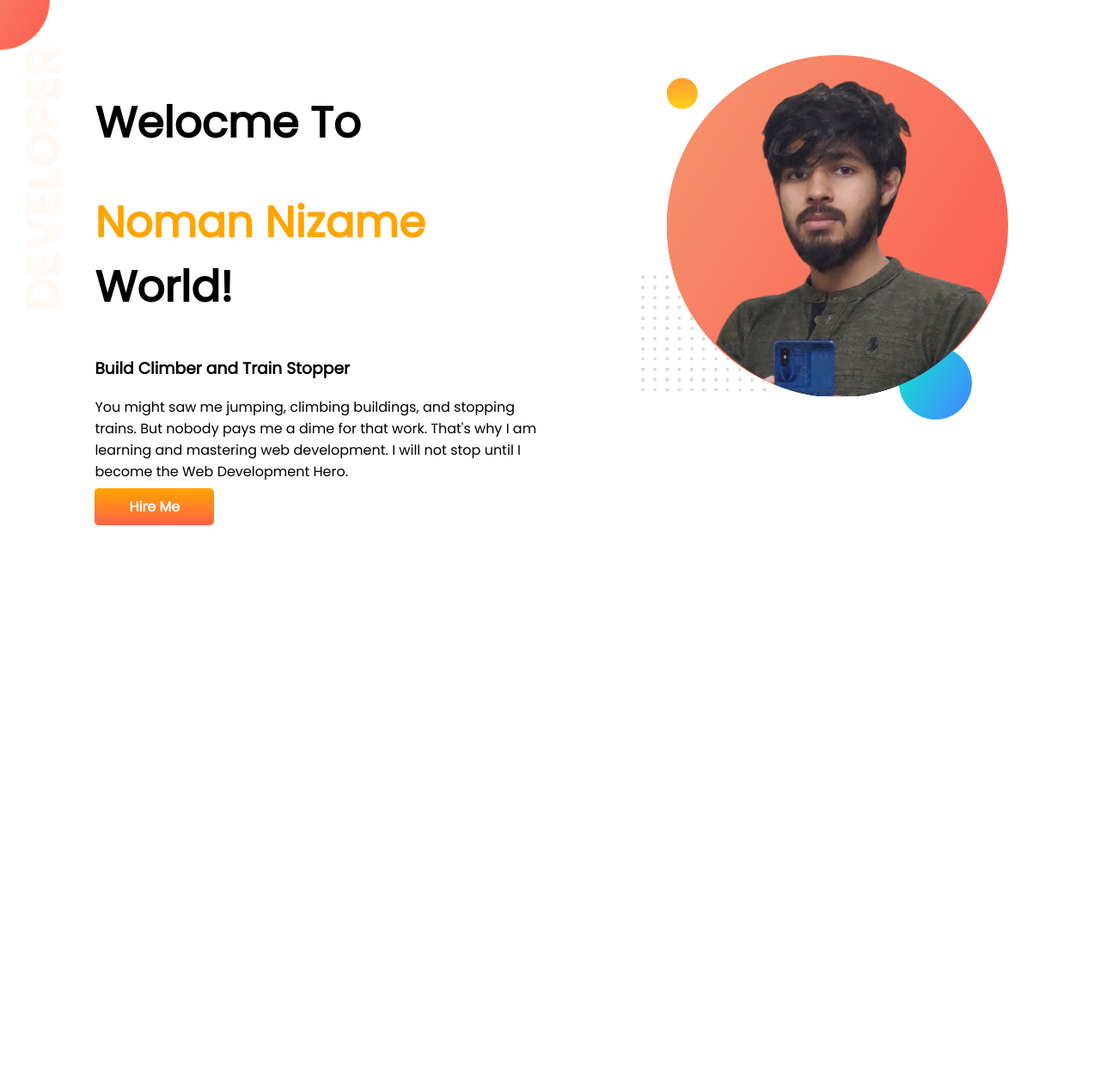
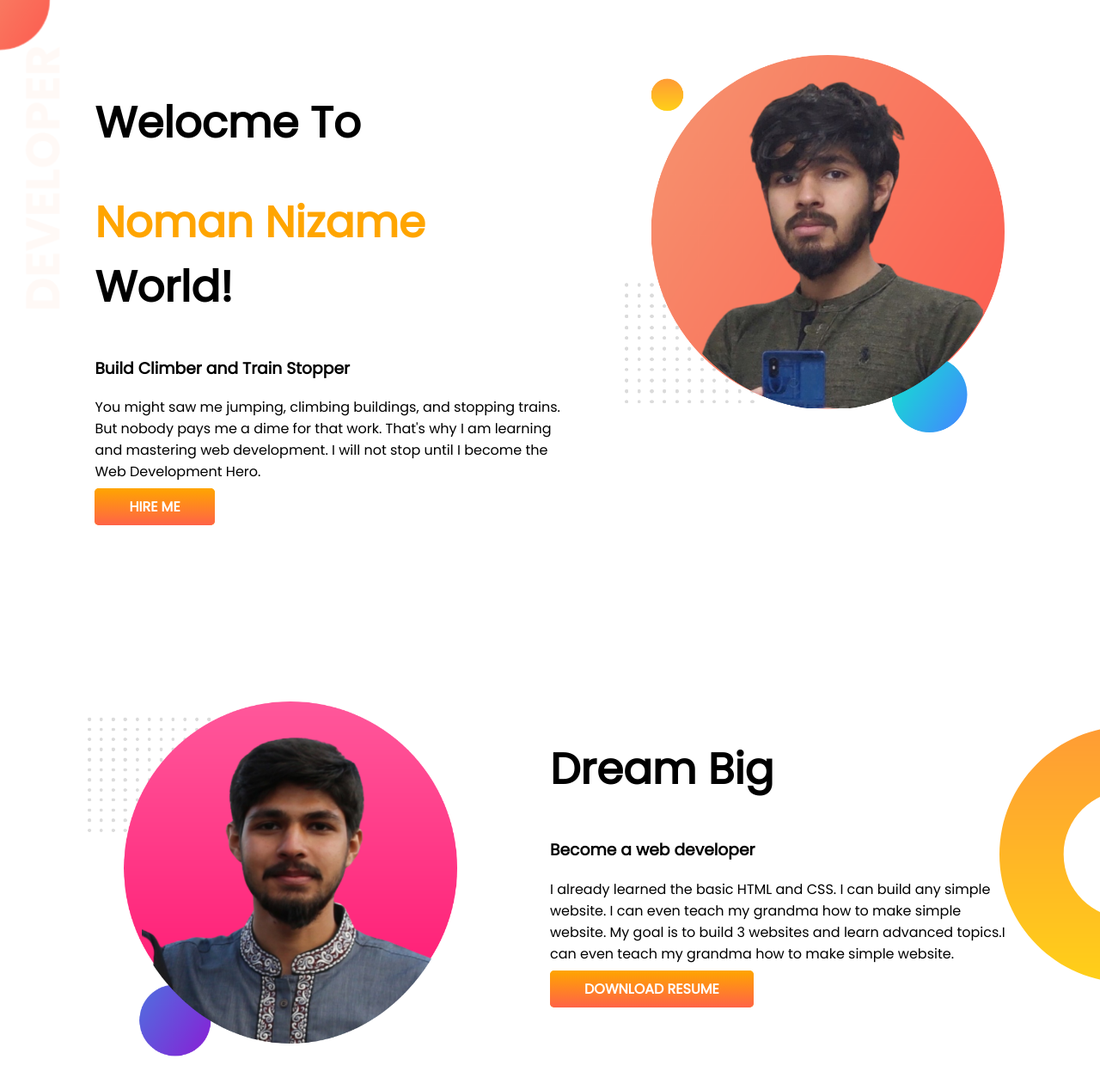
Before and after one commit to nomannizame/developer-portfolio, a plain HTML site: page index.html in a window 1280 px wide. Shown: the whole page at 86% size. Before the commit the page ends 800 px from the top, so only its background shows below. Drawn offline with Linux system fonts and the light colour scheme.

Commit message:
second section done

```diff
--- a/index.html
+++ b/index.html
@@ -13,8 +13,8 @@
 </head>
 
 <body>
-    <section class="top-banner">
-        <div class="half-width" id="half-width-1">
+    <section class="first-section">
+        <div class="first-class" id="first-id">
             <h1>Welocme To</h1>
             <h1><span class="orange-color">Noman Nizame</span> World!</h1>
             <h3>Build Climber and Train Stopper</h3>
@@ -24,10 +24,27 @@
                 Development
                 Hero.
             </p>
-            <a class="link-button" target="blank" href="https://www.facebook.com/noman.nizame.71">Hire Me</a>
+            <a class="link-button" target="blank" href="https://www.facebook.com/noman.nizame.71">HIRE ME</a>
         </div>
-        <div class="half-width">
+        <div class="first-class">
             <img src="images/image-13.png" alt="noman's photo">
+        </div>
+    </section>
+
+    <section class="second-section">
+        <div class="first-class" id="second-id">
+            <img src="images/image-8.png" alt="">
+        </div>
+        <div class="first-class" id="third-id">
+            <h1>Dream Big</h1>
+            <h3>Become a web developer</h3>
+            <p>I already learned the basic HTML and CSS. I can build any simple website. I can even teach my grandma how
+                to make simple website. My goal is to build 3 websites and learn advanced topics.I can even teach my
+                grandma how
+                to make simple website. </p>
+            <a class="link-button" href="https://www.facebook.com/noman.nizame.71D" target="_blank"
+                rel="noopener noreferrer">DOWNLOAD
+                RESUME</a>
         </div>
     </section>
 </body>
--- a/style.css
+++ b/style.css
@@ -10,21 +10,37 @@ h1{
 }
 section{
     display: flex;
+    margin-bottom: 150px;
 }
-.top-banner{
+.first-section{
     background-image: url(images/top-banner.png);
     background-repeat: no-repeat;
 }
-.half-width{
+.second-section{
+    background-image: url(images/dream-bg.png);
+    background-repeat: no-repeat;
+    background-position: right;
+}
+.first-class{
     width: 50%;
     padding-top: 5%;
+
+
+}
+.first-class img{
+    width: 80%;
+}
+#first-id{
+    margin-left: 8px;
+    padding-left: 8%;
+    margin-right: 5%;
+}
+#second-id{
     padding-left: 8%;
 }
-.half-width img{
-    width: 80%;
-}
-#half-width-1{
-    margin-left: 8px;
+#third-id{
+    padding-right: 8%;
+
 }
 .link-button{
     text-decoration: none;
```
